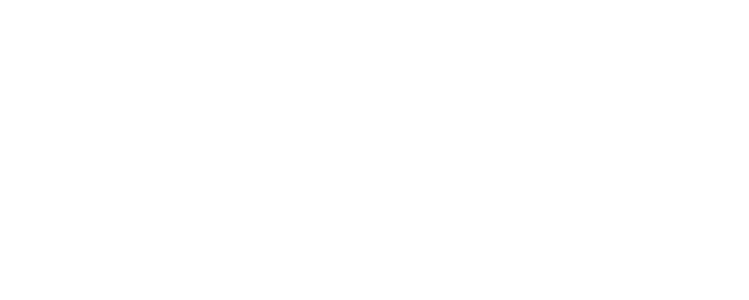
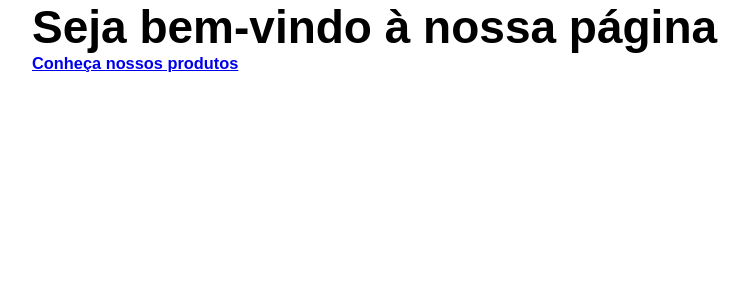
Before and after one commit to Marcelovqvd/Estudo, a React (Create React App) app: page / in a window 1280 px wide. Shown: the top 300 px of the page, without its empty margins (233-982 px from the left). Built offline with nearby package versions, Linux system fonts and the light colour scheme; the HTML template or start-up script is replaced by a standard one.

Commit message:
page home

```diff
--- /dev/null
+++ b/src/components/Home/index.js
@@ -0,0 +1,14 @@
+import React from 'react';
+import { Link } from 'react-router-dom';
+
+import { Container } from './styles';
+
+export default function Home() {
+
+  return (
+    <Container>
+      <h1>Seja bem-vindo à nossa página</h1>
+      <Link to={`products`}><h3>Conheça nossos produtos</h3></Link>
+    </Container>
+  )
+}
--- /dev/null
+++ b/src/components/Home/styles.js
@@ -0,0 +1,12 @@
+import styled from 'styled-components';
+
+export const Container = styled.div`
+  width: 750px;
+  margin: 0 auto;
+  h1 {
+    font-family: Arial, Helvetica, sans-serif;
+    font-size: 46px;
+  }
+
+
+`;
--- a/src/components/Main/styles.js
+++ b/src/components/Main/styles.js
@@ -1,7 +1,7 @@
 import styled from 'styled-components';
 
 export const Container = styled.div`
-  max-width: 750px;
+  width: 750px;
   margin: 0 auto;
 `;
 
--- a/src/routes.js
+++ b/src/routes.js
@@ -2,12 +2,14 @@
 import { BrowserRouter, Switch, Route } from 'react-router-dom';
 
 import Main from './components/Main';
+import Home from './components/Home';
 
 
 export default function Routes() {
   return (
     <BrowserRouter>
       <Switch>
+        <Route path="/" exact component={Home} />
         <Route path="/products" component={Main} />
       </Switch>
     </BrowserRouter>
```
